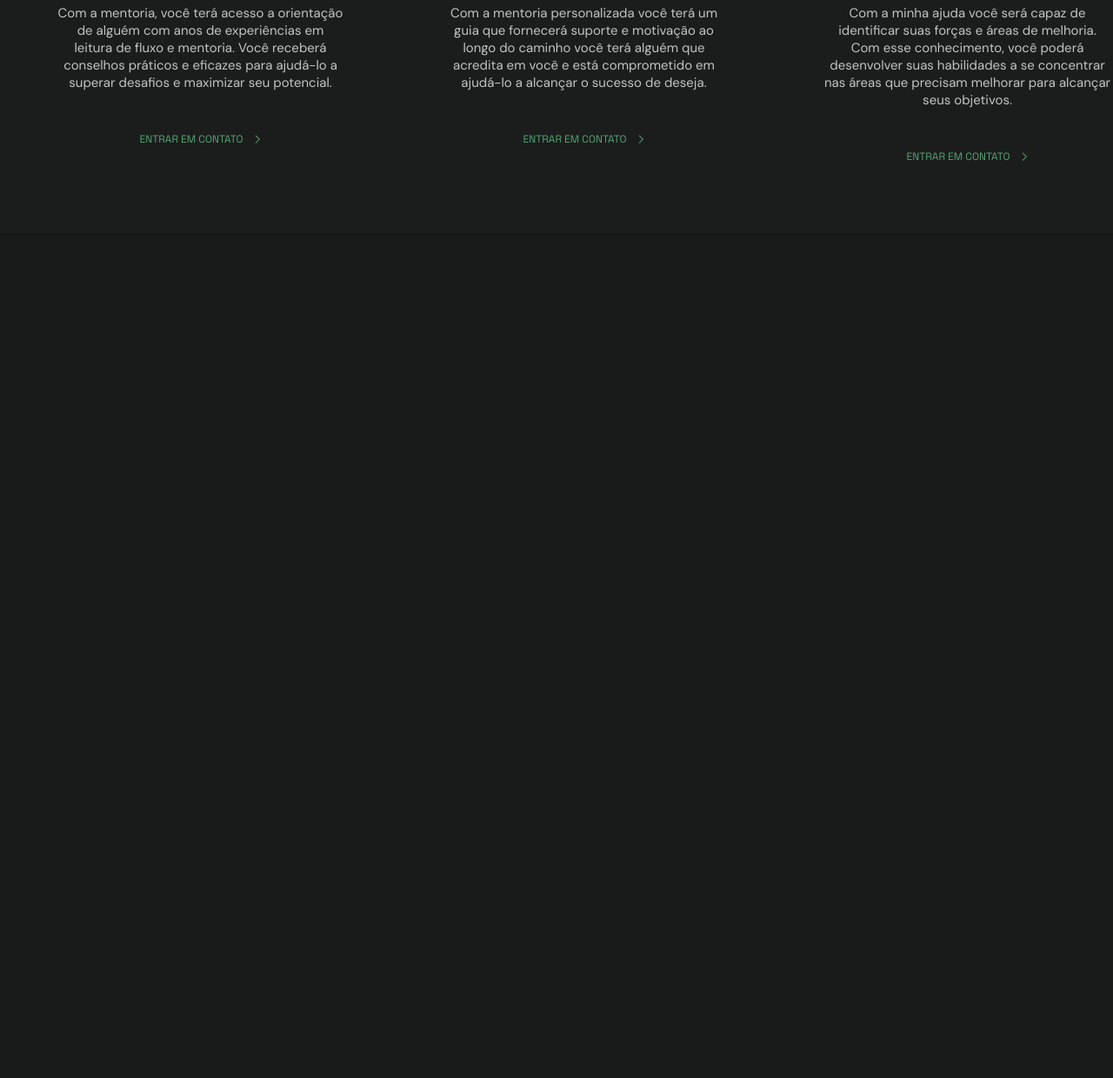
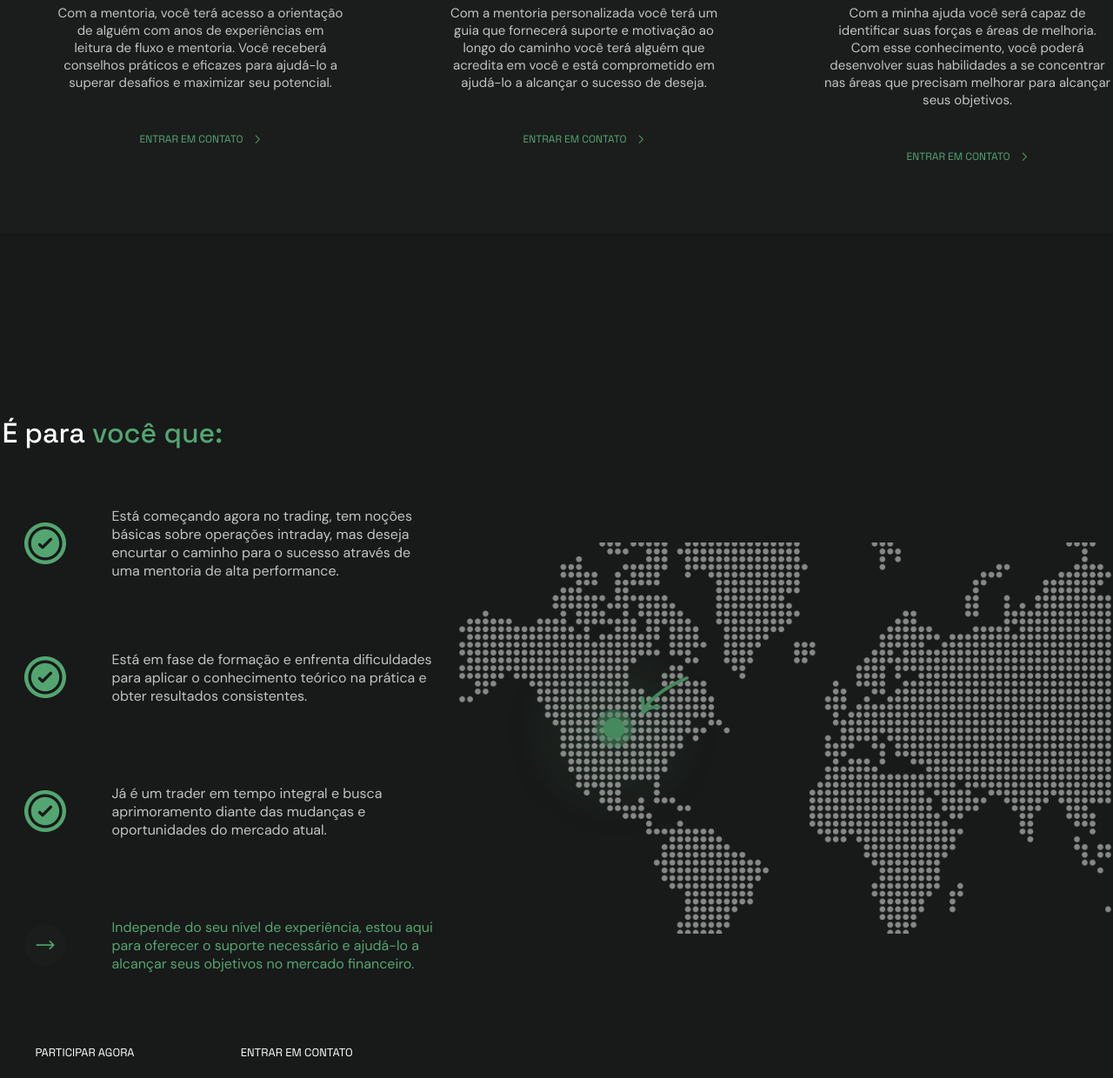
Before and after one commit to thaleshng/projeto-lp-sandro-pimentel, a plain HTML site: page index.html in a window 1280 px wide. Shown: the part 4626-5866 px from the top of the page at 87% size. Before the commit the page ends 4894 px from the top, so only its background shows below. Drawn offline with Linux system fonts and the light colour scheme.

Commit message:
adicionando section trading-infos

```diff
--- a/index.html
+++ b/index.html
@@ -15,6 +15,7 @@
     <link rel="stylesheet" href="./src/css/results.css">
     <link rel="stylesheet" href="./src/css/time.css">
     <link rel="stylesheet" href="./src/css/mentoring-bases.css">
+    <link rel="stylesheet" href="./src/css/world-map.css">
 
 </head>
 <body>
@@ -190,6 +191,50 @@
                 </div>
             </div>
         </section>
+
+        <section class="world-map">
+            <div class="trading-infos">
+                <h2>É para <span>você que:</span></h2>
+
+                <div class="info">
+                    <img src="./src/assets/check-icon.png" alt="Check Icon">
+
+                    <p>Está começando agora no trading, tem noções básicas sobre operações intraday, mas deseja encurtar o caminho para o sucesso através de uma mentoria de alta performance.</p>
+                </div>
+
+                <div class="info">
+                    <img src="./src/assets/check-icon.png" alt="Check Icon">
+
+                    <p>Está em fase de formação e enfrenta dificuldades para aplicar o conhecimento teórico na prática e obter resultados consistentes.</p>
+                </div>
+
+                <div class="info">
+                    <img src="./src/assets/check-icon.png" alt="Check Icon">
+
+                    <p>Já é um trader em tempo integral e busca aprimoramento diante das mudanças e oportunidades do mercado atual.</p>
+                </div>
+
+                <div class="info">
+                    <img src="./src/assets/arrow-circle.png" alt="Check Icon">
+
+                    <p class="highlighted-paragraph">Independe do seu nível de experiência, estou aqui para oferecer o suporte necessário e ajudá-lo a alcançar seus objetivos no mercado financeiro.</p>
+                </div>
+
+                <div class="hero-buttons">
+                    <button id="join-now-btn">
+                        <a href="#">Participar Agora</a>
+                    </button>
+
+                    <button id="contact-btn">
+                        <a href="#">Entrar em Contato</a>
+                    </button>
+                </div>
+            </div>
+
+            <div class="world-map-image">
+
+            </div>
+        </section>
     </main>
 </body>
 </html>
--- /dev/null
+++ b/src/css/world-map.css
@@ -0,0 +1,50 @@
+.world-map {
+    display: flex;
+    margin: 0 auto;
+    align-items: center;
+    gap: 20px;
+}
+
+.world-map .trading-infos {
+    width: 505px;
+}
+
+.world-map .trading-infos h2 {
+    font-size: 32px;
+    font-weight: 500;
+    color: #FFF;
+    margin-bottom: 65px;
+}
+
+.world-map .trading-infos h2 span {
+    color: #53A670;
+}
+
+.world-map .trading-infos .info {
+    display: flex;
+    align-items: center;
+    margin-bottom: 70px;
+}
+
+.world-map .trading-infos .info p {
+    font-family: 'DM Sans', sans-serif;
+    color: #C3C3C3;
+}
+
+.world-map .trading-infos .info .highlighted-paragraph {
+    color: #53A670;
+}
+
+.world-map .trading-infos .info img {
+    width: 48px;
+    height: 48px;
+    margin: 18px 53px 18px 25px;
+}
+
+.world-map-image {
+    background: url("../assets/bg-mundi.png") center no-repeat;
+    background-size: cover;
+    opacity: 0.8;
+    width: 750px;
+    height: 450px;
+}
```
Also changed, not shown: src/assets/arrow-circle.png (added), src/assets/bg-mundi.png (added), src/assets/check-icon.png (added).
